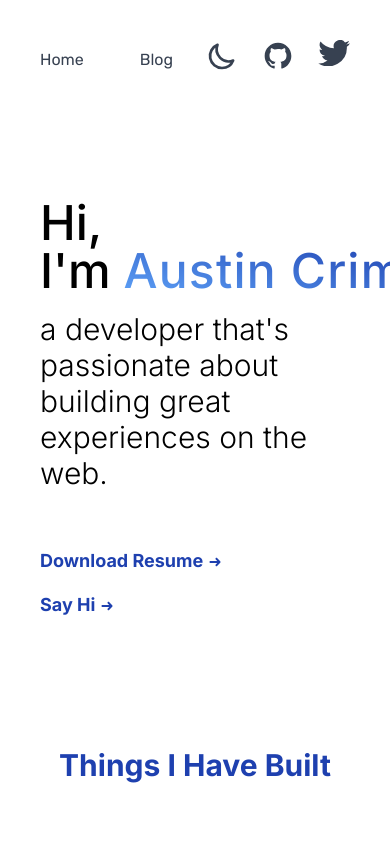
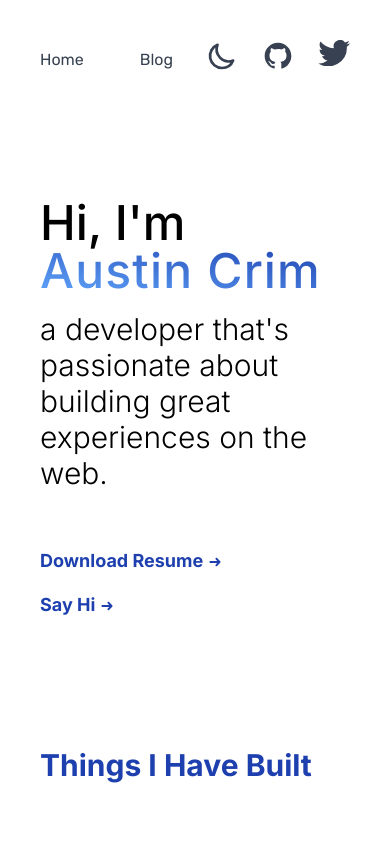
Before and after one commit to austincrim/austincrim.com-next, a Next.js app: page / in a window 390 px wide. Shown: the top 842 px of the page. Built offline with nearby package versions, Linux system fonts and the light colour scheme; what @tailwindcss/typography would draw is missing.

Commit message:
layout tweaks

```diff
--- a/src/components/Hero.js
+++ b/src/components/Hero.js
@@ -3,10 +3,10 @@ import RightArrow from './icons/RightArrow';
 
 const Hero = () => (
         <div className='flex flex-col justify-between my-20 space-y-14 md:items-end md:flex-row'>
-            <div className='flex flex-col md:w-2/3 '>
+            <div className='flex flex-col md:w-2/3'>
                 <h1 className='text-5xl'>
-                    Hi, I'm&nbsp;
-                    <span className='tracking-wide text-transparent bg-gradient-to-tr from-blue-400 to-blue-800 dark:to-blue-200 bg-clip-text whitespace-nowrap'>
+                    <span>Hi, I'm&nbsp;</span>
+                    <span className='block tracking-wide text-transparent md:inline bg-gradient-to-tr from-blue-400 to-blue-800 dark:to-blue-200 bg-clip-text whitespace-nowrap'>
                         Austin Crim
                     </span>
                 </h1>
--- a/src/components/Layout.js
+++ b/src/components/Layout.js
@@ -3,12 +3,13 @@ import { motion } from 'framer-motion';
 
 export default function Layout({ children }) {
     return (
-        <motion.div initial={{ opacity: 0.3 }} animate={{ opacity: 1 }}>
+        <>
             <Nav />
-
-            <div className='px-10 mx-auto lg:max-w-5xl md:max-w-3xl'>
-                {children}
-            </div>
-        </motion.div>
+            <motion.div initial={{ opacity: 0.3 }} animate={{ opacity: 1 }}>
+                <div className='px-10 mx-auto lg:max-w-5xl md:max-w-3xl'>
+                    {children}
+                </div>
+            </motion.div>
+        </>
     );
 }
--- a/src/components/PostPreview.js
+++ b/src/components/PostPreview.js
@@ -3,11 +3,10 @@ import Link from 'next/link';
 import RightArrow from './icons/RightArrow';
 
 const PostPreview = ({ post }) => {
-    const [x, setX] = React.useState();
     return (
         <Link href={`/posts/${post.id}`}>
             <a>
-                <div className='flex items-center transition-transform transform group hover:-translate-x-2'>
+                <div className='relative flex items-center transition-transform transform group hover:-translate-x-2'>
                     <div className='flex flex-col flex-grow p-8 space-y-4 rounded shadow-md bg-gray-50 dark:bg-gray-800 dark:text-gray-100 '>
                         <div className='flex flex-col justify-between space-y-2 md:space-y-0 md:flex-row'>
                             <h4 className='text-xl font-bold tracking-wider'>
@@ -21,7 +20,7 @@ const PostPreview = ({ post }) => {
                             {post.lede}
                         </p>
                     </div>
-                    <span className='transition-opacity opacity-0 group-hover:opacity-100'>
+                    <span className='absolute transition opacity-0 group-hover:opacity-100 -right-8'>
                         <RightArrow height={32} width={32} />
                     </span>
                 </div>
--- a/src/components/Section.js
+++ b/src/components/Section.js
@@ -5,7 +5,7 @@ const Section = (props) => {
             className={`w-full py-12 leading-loose text-gray-700 ${props.className}`}
         >
             <div className='max-w-6xl mx-auto'>
-                <h2 className='mb-6 text-3xl font-semibold text-center text-blue-800 dark:text-blue-300 md:text-left'>
+                <h2 className='mb-6 text-3xl font-semibold text-left text-blue-800 dark:text-blue-300'>
                     {props.title}
                 </h2>
                 {props.children}
--- a/src/pages/index.js
+++ b/src/pages/index.js
@@ -40,7 +40,7 @@ function Index({ projects, posts }) {
                     </ul>
                 </Section>
                 <Section title='Want to Chat?' id='contact'>
-                    <div className='flex flex-col justify-around w-5/6 mx-auto text-gray-700 md:flex-row dark:text-gray-100'>
+                    <div className='grid grid-cols-2 mx-auto text-gray-700 dark:text-gray-100'>
                         <div className='p-4 text-center'>
                             <div className='w-1/2 mx-auto text-lg font-semibold md:w-auto'>
                                 Email
@@ -50,7 +50,7 @@ function Index({ projects, posts }) {
                             </div>
                             <a
                                 href='mailto:aust.crim@gmail.com'
-                                className='mt-1'
+                                className='mt-1 text-blue-800 transition-colors dark:text-blue-200 dark:hover:text-blue-300 hover:text-blue-500'
                             >
                                 aust.crim@gmail.com
                             </a>
@@ -62,7 +62,7 @@ function Index({ projects, posts }) {
                                     <LinkedInLogo />
                                 </div>
                             </div>
-                            <div className='mt-1 text-blue-800 transition-colors dark:text-blue-200 dark:hover:text-blue-300 hover:text-blue-500 '>
+                            <div className='mt-1 text-blue-800 transition-colors dark:text-blue-200 dark:hover:text-blue-300 hover:text-blue-500'>
                                 <a href='https://www.linkedin.com/in/austin-crim'>
                                     Profile
                                 </a>
```
